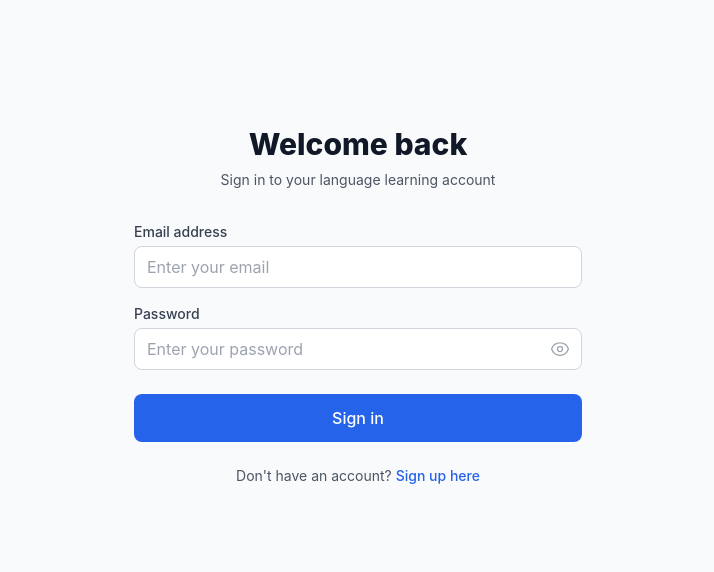
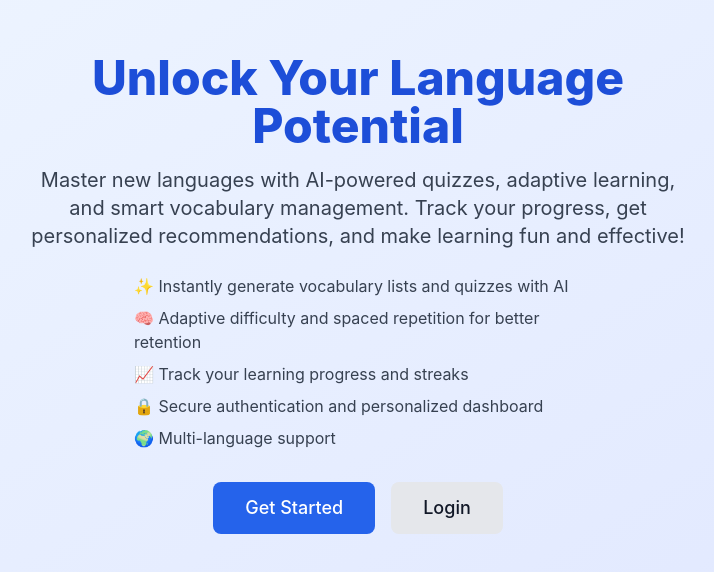
Before and after one commit to cindyylim/LanguageLearningApp, a React (Create React App) app in the folder client/: page / in a window 1280 px wide. Before the commit this address led to /login. Shown: the part 106-678 px from the top of the page, without its empty margins (282-996 px from the left). Built offline with nearby package versions, Linux system fonts and the light colour scheme.

Commit message:
Add home page

```diff
--- a/client/src/App.tsx
+++ b/client/src/App.tsx
@@ -11,6 +11,7 @@ import Quizzes from './pages/Quizzes';
 import Quiz from './pages/Quiz';
 import Analytics from './pages/Analytics';
 import VocabularyList from './pages/VocabularyList';
+import Home from './pages/Home';
 
 // Protected Route Component
 const ProtectedRoute: React.FC<{ children: React.ReactNode }> = ({ children }) => {
@@ -46,6 +47,7 @@ const AppRoutes: React.FC = () => {
   return (
     <Routes>
       {/* Public Routes */}
+      <Route path="/" element={<Home />} />
       <Route path="/login" element={
         <PublicRoute>
           <Login />
@@ -56,24 +58,21 @@ const AppRoutes: React.FC = () => {
           <Register />
         </PublicRoute>
       } />
-
       {/* Protected Routes */}
-      <Route path="/" element={
+      <Route path="/dashboard" element={
         <ProtectedRoute>
           <Layout />
         </ProtectedRoute>
       }>
-        <Route index element={<Navigate to="/dashboard" replace />} />
-        <Route path="dashboard" element={<Dashboard />} />
+        <Route index element={<Dashboard />} />
         <Route path="vocabulary" element={<Vocabulary />} />
         <Route path="vocabulary/:id" element={<VocabularyList />} />
         <Route path="quizzes" element={<Quizzes />} />
         <Route path="quizzes/:id" element={<Quiz />} />
         <Route path="analytics" element={<Analytics />} />
       </Route>
-
       {/* Catch all route */}
-      <Route path="*" element={<Navigate to="/dashboard" replace />} />
+      <Route path="*" element={<Navigate to="/" replace />} />
     </Routes>
   );
 };
--- /dev/null
+++ b/client/src/pages/Home.tsx
@@ -0,0 +1,28 @@
+import React from 'react';
+import { Link } from 'react-router-dom';
+
+const Home: React.FC = () => {
+  return (
+    <div className="min-h-screen flex flex-col items-center justify-center bg-gradient-to-br from-blue-50 to-indigo-100 px-4">
+      <div className="max-w-2xl w-full text-center py-16">
+        <h1 className="text-4xl md:text-5xl font-extrabold text-primary-700 mb-4">Unlock Your Language Potential</h1>
+        <p className="text-lg md:text-xl text-gray-700 mb-6">
+          Master new languages with AI-powered quizzes, adaptive learning, and smart vocabulary management. Track your progress, get personalized recommendations, and make learning fun and effective!
+        </p>
+        <ul className="text-left text-gray-700 mb-8 mx-auto max-w-md space-y-2">
+          <li>✨ Instantly generate vocabulary lists and quizzes with AI</li>
+          <li>🧠 Adaptive difficulty and spaced repetition for better retention</li>
+          <li>📈 Track your learning progress and streaks</li>
+          <li>🔒 Secure authentication and personalized dashboard</li>
+          <li>🌍 Multi-language support</li>
+        </ul>
+        <div className="flex flex-col sm:flex-row gap-4 justify-center">
+          <Link to="/register" className="btn-primary text-lg px-8 py-3">Get Started</Link>
+          <Link to="/login" className="btn-secondary text-lg px-8 py-3">Login</Link>
+        </div>
+      </div>
+    </div>
+  );
+};
+
+export default Home;
```
